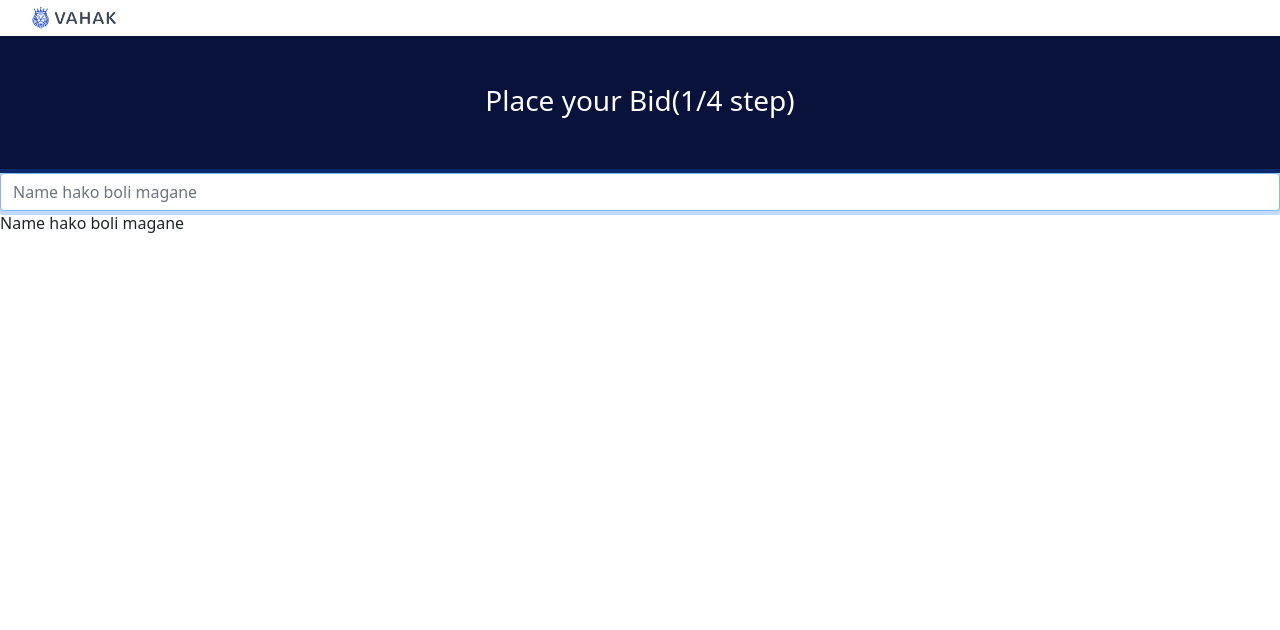
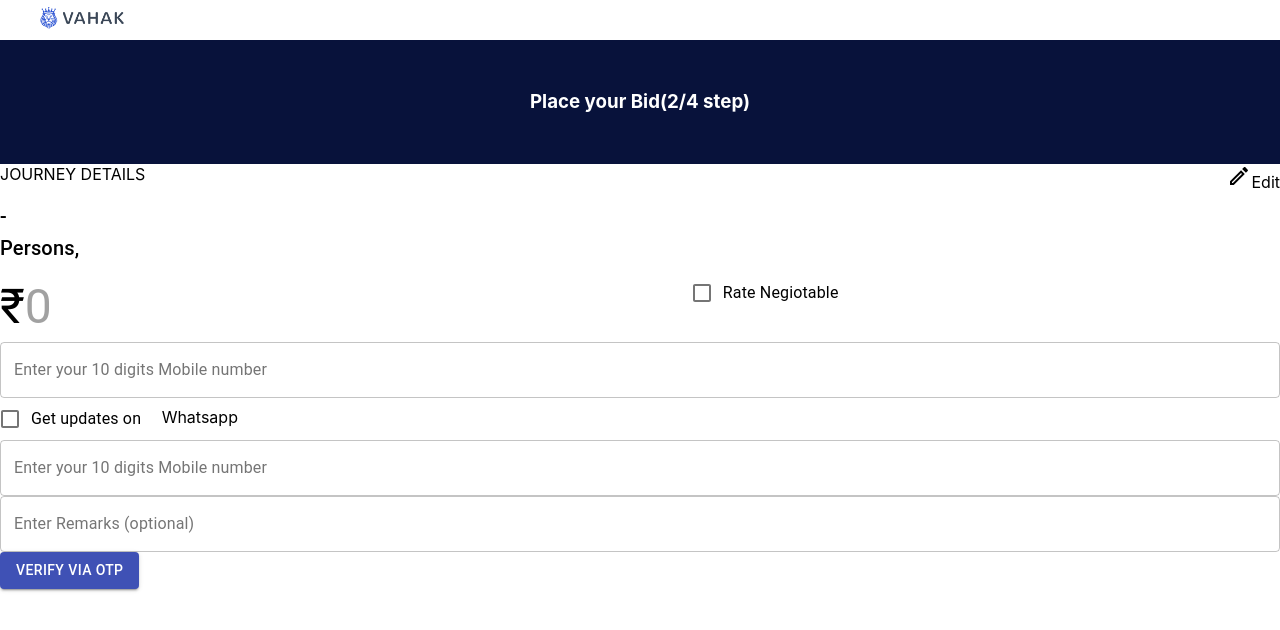
Before and after one commit to RahulSapare/VAHAK, a React (Create React App) app in the folder vahak/: page / in a window 1280 px wide. Shown: the top 630 px of the page. Built offline with nearby package versions, Linux system fonts and the light colour scheme.

Commit message:
Added UI of step1 and step2 pages

```diff
--- a/vahak/package.json
+++ b/vahak/package.json
@@ -3,16 +3,16 @@
   "version": "0.1.0",
   "private": true,
   "dependencies": {
+    "@material-ui/core": "^4.11.4",
+    "@material-ui/icons": "^4.11.2",
     "@testing-library/jest-dom": "^5.11.4",
     "@testing-library/react": "^11.1.0",
     "@testing-library/user-event": "^12.1.10",
-    "bootstrap": "^5.0.1",
     "formik": "^2.2.6",
     "node-sass": "^4.14.1",
     "react": "^17.0.2",
     "react-dom": "^17.0.2",
     "react-scripts": "4.0.3",
-    "reactstrap": "^8.9.0",
     "web-vitals": "^1.0.1",
     "yup": "^0.32.9"
   },
--- a/vahak/src/Assets/Scss/style.scss
+++ b/vahak/src/Assets/Scss/style.scss
@@ -12,3 +12,10 @@
         }
     }
 }
+
+.rupee-input{
+    input{
+        font-size: 3rem;
+        width: fit-content;
+    }
+}
--- a/vahak/src/Components/Header/index.js
+++ b/vahak/src/Components/Header/index.js
@@ -1,19 +1,20 @@
 import React from 'react'
 import Logo from '../../Assets/Images/download.png'
+import {Grid, Box} from '@material-ui/core';
 
 const index = (props) => {
     const {headerText, pageStatus} = props;
     return (
-        <div className = "header">
-            <div className="logo mx-4">
+        <Grid className="header">
+            <Box ml={4} className="logo">
                 <img src={Logo} alt="Logo_VAHAK" />
-            </div>
-            <div className="header-text text-center py-5">
+            </Box>
+            <Box py={4} textAlign="center" className="header-text">
                 <h3>
                     {`${headerText}(${pageStatus}/4 step)`}
                 </h3>
-            </div>
-        </div>
+            </Box>
+        </Grid>
     )
 }
 
--- a/vahak/src/Components/Pages/Step1.js
+++ b/vahak/src/Components/Pages/Step1.js
@@ -1,16 +1,34 @@
-import React, {Fragment} from 'react'
+import React from 'react'
 import { Formik, Form } from 'formik'
 import * as Yup from 'yup'
-import {Label, FormGroup, Input, Button, Card, Alert} from 'reactstrap';
+import {Grid, TextField, MenuItem, Button} from '@material-ui/core';
 import Header from '../Header'
 
 const Step1 = (props) => {
     const SCHEMA = Yup.object().shape({
 
+        source_location: Yup.string()
+            .min(3, 'Must be at least 3 characters')
+            .max(255)
+            .required('Required'),
+
+        destination: Yup.string()
+            .min(3, 'Must be at least 3 characters')
+            .max(255)
+            .required('Required'),
+
+
+        car_type: Yup.array().ensure(),
+
+        no_of_travellers: Yup.number()
+        .required('Required'),
     });
 
     const initialValues = {
-
+        source_location:"",
+        destination:"",
+        car_type: [],
+        no_of_travellers: 0
     }
 
     const handleSubmit = () => {
@@ -30,15 +48,63 @@ const Step1 = (props) => {
                 >
                     {(formHandler) => (
                         <Form>
-                            <Fragment>
+                        {console.log(formHandler)}
+                        <Grid container spacing={1}>
+                            <Grid  item xs={6} spacing={3}>
+                                <TextField
+                                    fullWidth
+                                    label="Source Location *"
+                                    variant="outlined"
+                                    name="source_location"
+                                    error={formHandler.errors?.source_location}
+                                    helperText={formHandler.errors?.source_location}
+                                     />
+                            </Grid>
+                            <Grid  item xs={6} spacing={3}>
+                                <TextField
+                                    fullWidth
+                                    label="Destination *"
+                                    variant="outlined"
+                                    name="destination"
+                                    error={formHandler.errors?.destination}
+                                    helperText={formHandler.errors?.destination}
 
-                            <FormGroup>
-                                <div className="form-label-group">
-                                    <Input type="text" id="userName" placeholder="Name hako boli magane" name="username" required autoFocus onChange={formHandler.handleChange}/>
-                                    <Label for="userName">Name hako boli magane</Label>
-                                </div>
-                            </FormGroup>
-                            </Fragment>
+                                     />
+                            </Grid>
+
+                                <Grid item xs={12}>
+                                <TextField variant="outlined"
+                                           label="Enter Car Type"
+                                           name="car_type"
+                                           fullWidth
+                                           select
+                                           error={formHandler.errors?.car_type}
+                                           helperText={formHandler.errors?.car_type}
+                                           >
+                                    <MenuItem value="hatchback">Hatchback</MenuItem>
+                                    <MenuItem value="sedan">Sedan</MenuItem>
+                                    <MenuItem value="suv">SUV</MenuItem>
+                                </TextField>
+
+                                </Grid>
+
+
+                            <Grid  item xs={12} spacing={3}>
+                                <TextField
+                                    fullWidth
+                                    label="Number of Travellers"
+                                    variant="outlined"
+                                    name="no_of_travellers"
+                                    type="number"
+                                    error={formHandler.errors?.no_of_travellers}
+                                    helperText={formHandler.errors?.no_of_travellers}
+                                     />
+                            </Grid>
+                        </Grid>
+
+                        <Button variant="contained" color="primary" type="submit">
+                        Enter Bid Details
+                        </Button>
                         </Form>
                     )}
                 </Formik>
--- a/vahak/src/Components/Pages/Step2.js
+++ b/vahak/src/Components/Pages/Step2.js
@@ -1,11 +1,140 @@
-import React from 'react'
+import React, {useState} from 'react'
+import { Formik, Form } from 'formik'
+import * as Yup from 'yup'
+import {Grid, Button, Typography, InputBase, TextField, FormControlLabel, Checkbox, Box } from '@material-ui/core';
+import {EditOutlined as EditIcon} from '@material-ui/icons/';
 import Header from '../Header'
 
 const Step2 = (props) => {
-    const {pageStatus=2, headerText="Place your Bid"} = props
+    const {pageStatus=2, headerText="Place your Bid", sourceLocation, destination, carType, travellers} = props
+    const SCHEMA = Yup.object().shape({
+
+        source_location: Yup.string()
+            .min(3, 'Must be at least 3 characters')
+            .max(255)
+            .required('Required'),
+
+        destination: Yup.string()
+            .min(3, 'Must be at least 3 characters')
+            .max(255)
+            .required('Required'),
+
+
+        car_type: Yup.array().ensure(),
+
+        no_of_travellers: Yup.number()
+        .required('Required'),
+    });
+
+    const initialValues = {
+        source_location:"",
+        destination:"",
+        car_type: [],
+        no_of_travellers: 0
+    }
+
+    const handleSubmit = () => {
+
+    }
+
+    const [isPressedNext, setIsPressedNext] = useState(true)
+
     return (
         <div>
             <Header headerText={headerText} pageStatus={pageStatus} />
+            <div>
+            <Formik
+                initialValues={initialValues}
+                onSubmit={handleSubmit}
+                validationSchema={SCHEMA}
+                enableReinitialize>
+                    {(formHandler) => (
+                        <Form>
+                        {console.log(formHandler)}
+                        <Grid container spacing={1}>
+                            <Grid container item justify="space-between">
+                                <Grid item>
+                                    <Typography variant="p">
+                                        JOURNEY DETAILS
+                                    </Typography>
+                                </Grid>
+                                <Grid item>
+                                    <Typography variant="span">
+                                        <EditIcon />Edit
+                                    </Typography>
+                                </Grid>
+                            </Grid>
+                            <Grid item xs={12}>
+                                <Typography variant="h6">
+                                    {sourceLocation} - {destination}
+                                </Typography>
+                                <Typography variant="h6">
+                                    {travellers} Persons, {carType}
+                                </Typography>
+                            </Grid>
+                            <Grid item>
+                                <Typography variant="h3" className="rupee-input">
+                                    ₹
+                                    <InputBase placeholder="0" type="number"/>
+                                </Typography>
+                            </Grid>
+                            <Grid item>
+                                <FormControlLabel control={<Checkbox name="checkedC" />} label="Rate Negiotable" />
+                            </Grid>
+                        </Grid>
+                        {
+                            !isPressedNext?
+                            <Button variant="contained" color="primary" type="submit" disabled>
+                                Next
+                            </Button>
+                            :
+                            <>
+                                <Grid item xs={12}>
+                                    <Box>
+                                        <TextField
+                                            fullWidth
+                                            label="Enter your 10 digits Mobile number"
+                                            variant="outlined"
+                                            name="mobile_number"
+                                            error={formHandler.errors?.source_location}
+                                            helperText={formHandler.errors?.source_location}
+                                        />
+                                    </Box>
+                                    <Box>
+                                        <FormControlLabel control={<Checkbox name="checkedC" />} label="Get updates on" /> Whatsapp
+                                    </Box>
+                                </Grid>
+                                <Grid item xs={12}>
+                                    <TextField
+                                        fullWidth
+                                        label="Enter your 10 digits Mobile number"
+                                        variant="outlined"
+                                        name="user_name"
+                                        error={formHandler.errors?.source_location}
+                                        helperText={formHandler.errors?.source_location}
+                                    />
+                                </Grid>
+                                <Grid item xs={12}>
+                                    <TextField
+                                        fullWidth
+                                        label="Enter Remarks (optional)"
+                                        variant="outlined"
+                                        name="remarks"
+                                        error={formHandler.errors?.source_location}
+                                        helperText={formHandler.errors?.source_location}
+                                    />
+                                </Grid>
+                                <Grid item xs={12}>
+                                    <Button variant="contained" color="primary" type="submit">
+                                        Verify via OTP
+                                    </Button>
+                                </Grid>
+                            </>
+                        }
+                        </Form>
+                    )}
+                </Formik>
+            </div>
         </div>
     )
 }
--- a/vahak/src/Components/Pages/index.js
+++ b/vahak/src/Components/Pages/index.js
@@ -25,7 +25,7 @@ const Pages = () => {
 
     return (
         <>
-            <RenderPage status={1} />
+            <RenderPage status={2} />
         </>
     )
 }
--- a/vahak/src/index.js
+++ b/vahak/src/index.js
@@ -3,7 +3,7 @@ import ReactDOM from 'react-dom';
 import './index.css';
 import App from './App';
 import reportWebVitals from './reportWebVitals';
-import 'bootstrap/dist/css/bootstrap.min.css';
+
 
 ReactDOM.render(
 
```
Also changed, not shown: 1 other file (tests, documents, lock files or other folders).
